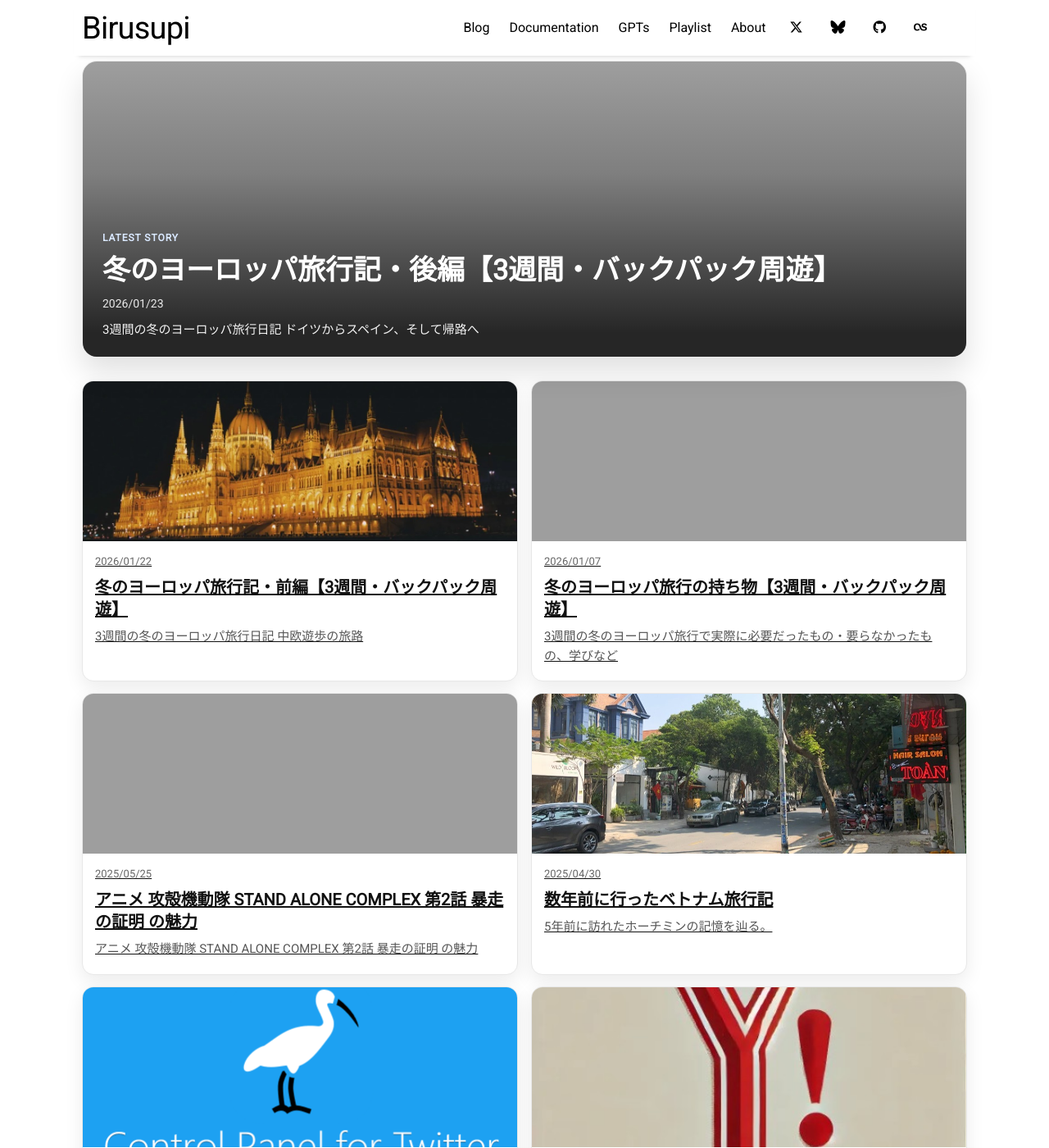
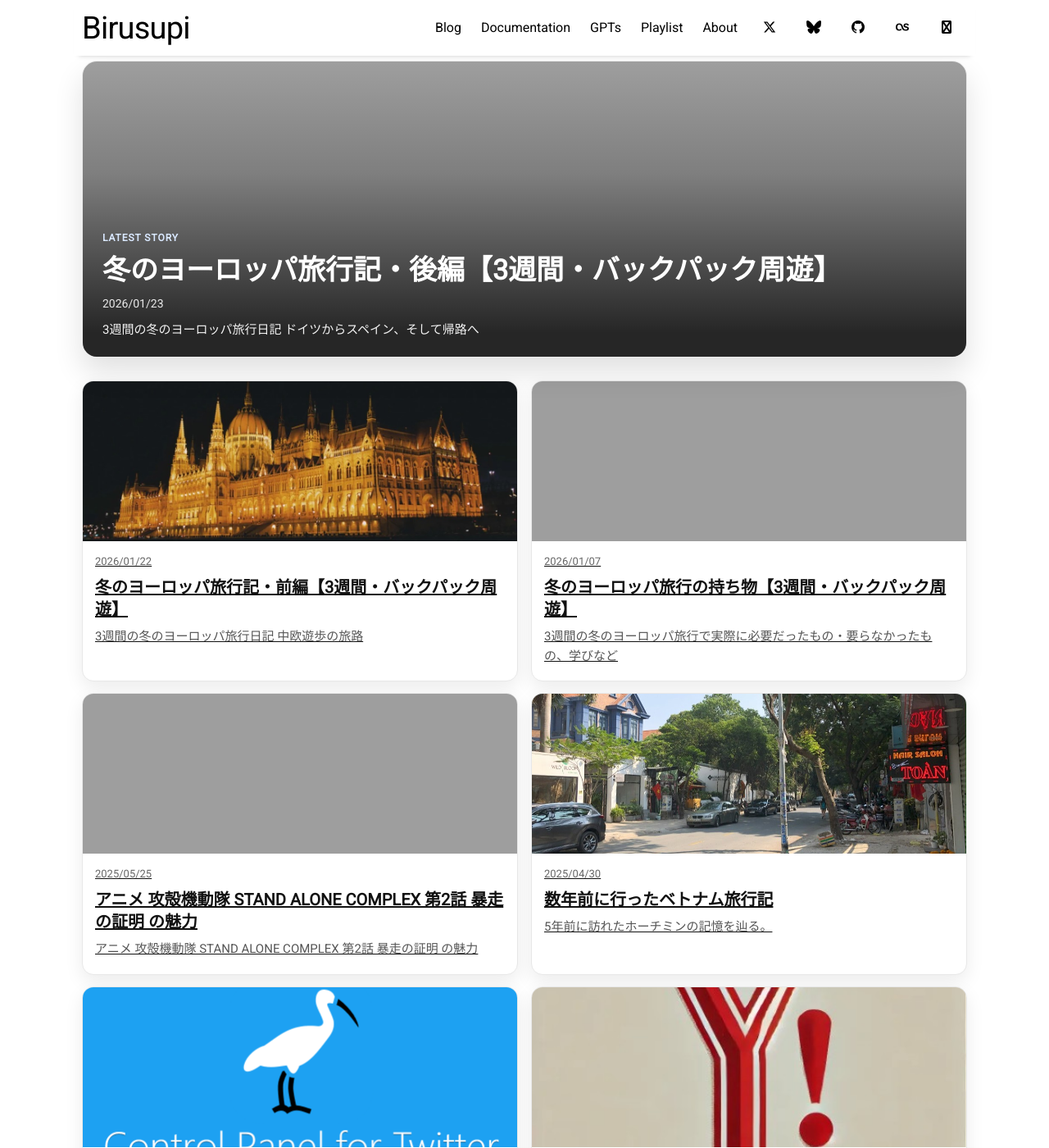
Before and after one commit to spira-unplugged/birusupi, a Jekyll site: the page built from index.html, in a window 1280 px wide and 1400 px high. Shown: the whole window at 82% size. Built offline with Jekyll 4.4.1, drawn with Linux system fonts in a browser that asks for light colours; nearby versions of some CDN libraries; the list of posts is cut into pages by our own code.

Commit message:
font-awesomeのcdnjsの7.2.0が存在しなかったため修正

```diff
--- a/_data/settings.yml
+++ b/_data/settings.yml
@@ -22,7 +22,7 @@ social:
 - {icon: 'github', link:    'https://github.com/spira-unplugged'}
 - {icon: 'lastfm', link:    'https://www.last.fm/ja/user/realmofflight'}
 #- {icon: 'paypal', link:    'https://paypal.me/birusupi'}
-- {icon: 'ko-fi', link:    'https://ko-fi.com/birusupi'}
+- {icon: 'mug-hot', link:    'https://ko-fi.com/birusupi'}
 # - {icon: 'rss-square', link: 'feed.xml'}
 # - {icon: 'rss-square', link: 'rss-feed.xml'}
 
--- a/_includes/head.html
+++ b/_includes/head.html
@@ -18,7 +18,7 @@
   <link href="{{ site.baseurl }}/rss-feed.xml" type="application/rss+xml" rel="alternate" title="{{ site.title }} | {{ site.description }}"/>
   //-->
   <link rel="stylesheet" href="https://fonts.googleapis.com/css?family=Roboto|Source+Code+Pro">
-  <link rel="stylesheet" href="https://cdnjs.cloudflare.com/ajax/libs/font-awesome/6.5.2/css/all.min.css">
+  <link rel="stylesheet" href="https://cdnjs.cloudflare.com/ajax/libs/font-awesome/7.0.1/css/all.min.css">
   <script type="text/javascript" async
     src="https://cdnjs.cloudflare.com/ajax/libs/mathjax/2.7.5/MathJax.js?config=TeX-MML-AM_CHTML">
   </script>
--- a/_sass/_social-icons.scss
+++ b/_sass/_social-icons.scss
@@ -59,7 +59,7 @@
   @include social-media-icon($paypal-color, $icon-transition-time);
 }
 
-.fa-ko-fi {
+.fa-mug-hot {
   padding: 5px;
-  @include social-media-icon($ko-fi-color, $icon-transition-time);
+  @include social-media-icon($mug-hot-color, $icon-transition-time);
 }
--- a/assets/css/main.scss
+++ b/assets/css/main.scss
@@ -22,7 +22,7 @@ $rss-color: #ff6600;
 $tumblr-color: #35465C;
 $lastfm-color: #d51007;
 $paypal-color: #0079C1;
-$ko-fi-color: #FF5E5B;
+$mug-hot-color: #FF5E5B;
 
 @import "-sections-dir";
 
```
